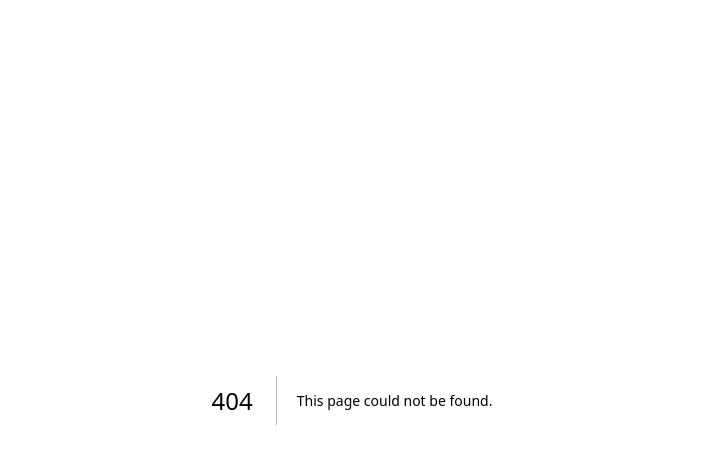
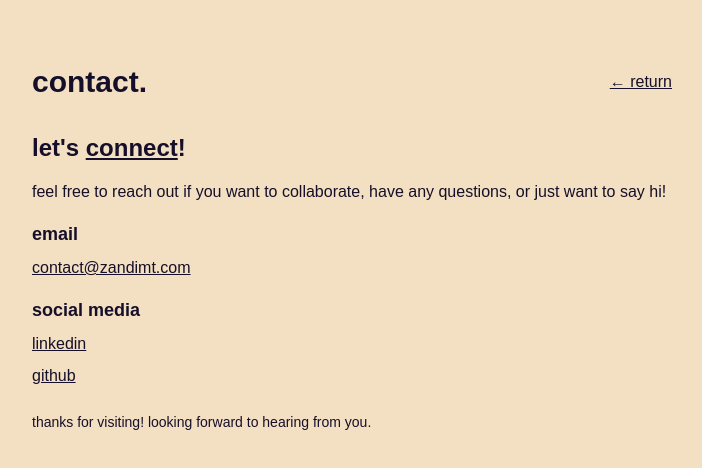
Before and after one commit to zandimt/zandimtmain, a Next.js app: page /contact in a window 1280 px wide. Before the commit this address had no page. Shown: the top 468 px of the page, without its empty margins (288-990 px from the left). Built offline with nearby package versions, Linux system fonts and the light colour scheme.

Commit message:
fix markdown + add contact page

```diff
--- /dev/null
+++ b/src/app/contact/page.tsx
@@ -0,0 +1,65 @@
+import Link from "next/link";
+
+export default function ContactPage() {
+  return (
+    <main className="max-w-2xl mx-auto py-16 px-4 bg-champagne dark:bg-dark-purple min-h-screen">
+      <div className="flex items-center justify-between mb-8">
+        <h1 className="text-3xl font-bold text-dark-purple dark:text-champagne">contact.</h1>
+        <Link
+          href="/"
+          className="text-caribbean-current dark:text-dark-cyan underline hover:text-dark-purple dark:hover:text-champagne transition"
+        >
+          ← return
+        </Link>
+      </div>
+
+      <div className="space-y-6">
+        <h2 className="text-2xl font-bold mb-4 text-dark-purple dark:text-champagne">
+          let&apos;s <span className="underline text-caribbean-current dark:text-dark-cyan">connect</span>!
+        </h2>
+
+        <p className="text-dark-cyan dark:text-desert-sand mb-4">
+          feel free to reach out if you want to collaborate, have any questions, or just want to say hi!
+        </p>
+
+        <div className="space-y-4">
+          <div>
+            <h3 className="text-lg font-semibold text-dark-purple dark:text-champagne mb-2">email</h3>
+            <a
+              href="mailto:contact@zandimt.com"
+              className="text-caribbean-current dark:text-dark-cyan underline hover:text-dark-purple dark:hover:text-champagne transition"
+            >
+              contact@zandimt.com
+            </a>
+          </div>
+
+          <div>
+            <h3 className="text-lg font-semibold text-dark-purple dark:text-champagne mb-2">social media</h3>
+            <div className="flex flex-col space-y-2">
+              <a
+                href="https://linkedin.com/in/yourprofile"
+                target="_blank"
+                rel="noopener noreferrer"
+                className="text-caribbean-current dark:text-dark-cyan underline hover:text-dark-purple dark:hover:text-champagne transition"
+              >
+                linkedin
+              </a>
+              <a
+                href="https://github.com/yourusername"
+                target="_blank"
+                rel="noopener noreferrer"
+                className="text-caribbean-current dark:text-dark-cyan underline hover:text-dark-purple dark:hover:text-champagne transition"
+              >
+                github
+              </a>
+            </div>
+          </div>
+        </div>
+
+        <p className="text-dark-cyan dark:text-desert-sand text-sm">
+          thanks for visiting! looking forward to hearing from you.
+        </p>
+      </div>
+    </main>
+  );
+}
--- a/src/app/page.tsx
+++ b/src/app/page.tsx
@@ -78,6 +78,12 @@ export default function Home() {
             >
               portfolio
             </Link>
+            <Link
+              href="/contact"
+              className="text-caribbean-current dark:text-champagne underline hover:text-dark-cyan dark:hover:text-desert-sand transition"
+            >
+              contact
+            </Link>
           </div>
       </div>
     </main>
--- a/tailwind.config.ts
+++ b/tailwind.config.ts
@@ -20,8 +20,52 @@ const config: Config = {
         'gradient-conic':
           'conic-gradient(from 180deg at 50% 50%, var(--tw-gradient-stops))',
       },
+      typography: {
+        'dark-cyan': {
+          css: {
+            '--tw-prose-body': 'var(--dark-cyan)',
+            '--tw-prose-headings': 'var(--dark-purple)',
+            '--tw-prose-lead': 'var(--dark-cyan)',
+            '--tw-prose-links': 'var(--caribbean-current)',
+            '--tw-prose-bold': 'var(--dark-purple)',
+            '--tw-prose-counters': 'var(--dark-cyan)',
+            '--tw-prose-bullets': 'var(--dark-cyan)',
+            '--tw-prose-hr': 'var(--desert-sand)',
+            '--tw-prose-quotes': 'var(--dark-purple)',
+            '--tw-prose-quote-borders': 'var(--desert-sand)',
+            '--tw-prose-captions': 'var(--dark-cyan)',
+            '--tw-prose-code': 'var(--dark-purple)',
+            '--tw-prose-pre-code': 'var(--champagne)',
+            '--tw-prose-pre-bg': 'var(--dark-purple)',
+            '--tw-prose-th-borders': 'var(--desert-sand)',
+            '--tw-prose-td-borders': 'var(--desert-sand)',
+          },
+        },
+        'champagne': {
+          css: {
+            '--tw-prose-body': 'var(--champagne)',
+            '--tw-prose-headings': 'var(--champagne)',
+            '--tw-prose-lead': 'var(--champagne)',
+            '--tw-prose-links': 'var(--dark-cyan)',
+            '--tw-prose-bold': 'var(--champagne)',
+            '--tw-prose-counters': 'var(--desert-sand)',
+            '--tw-prose-bullets': 'var(--desert-sand)',
+            '--tw-prose-hr': 'var(--caribbean-current)',
+            '--tw-prose-quotes': 'var(--champagne)',
+            '--tw-prose-quote-borders': 'var(--caribbean-current)',
+            '--tw-prose-captions': 'var(--desert-sand)',
+            '--tw-prose-code': 'var(--champagne)',
+            '--tw-prose-pre-code': 'var(--dark-purple)',
+            '--tw-prose-pre-bg': 'var(--champagne)',
+            '--tw-prose-th-borders': 'var(--caribbean-current)',
+            '--tw-prose-td-borders': 'var(--caribbean-current)',
+          },
+        },
+      },
     },
   },
-  plugins: [],
+  plugins: [
+    require('@tailwindcss/typography'),
+  ],
 }
 export default config
```
